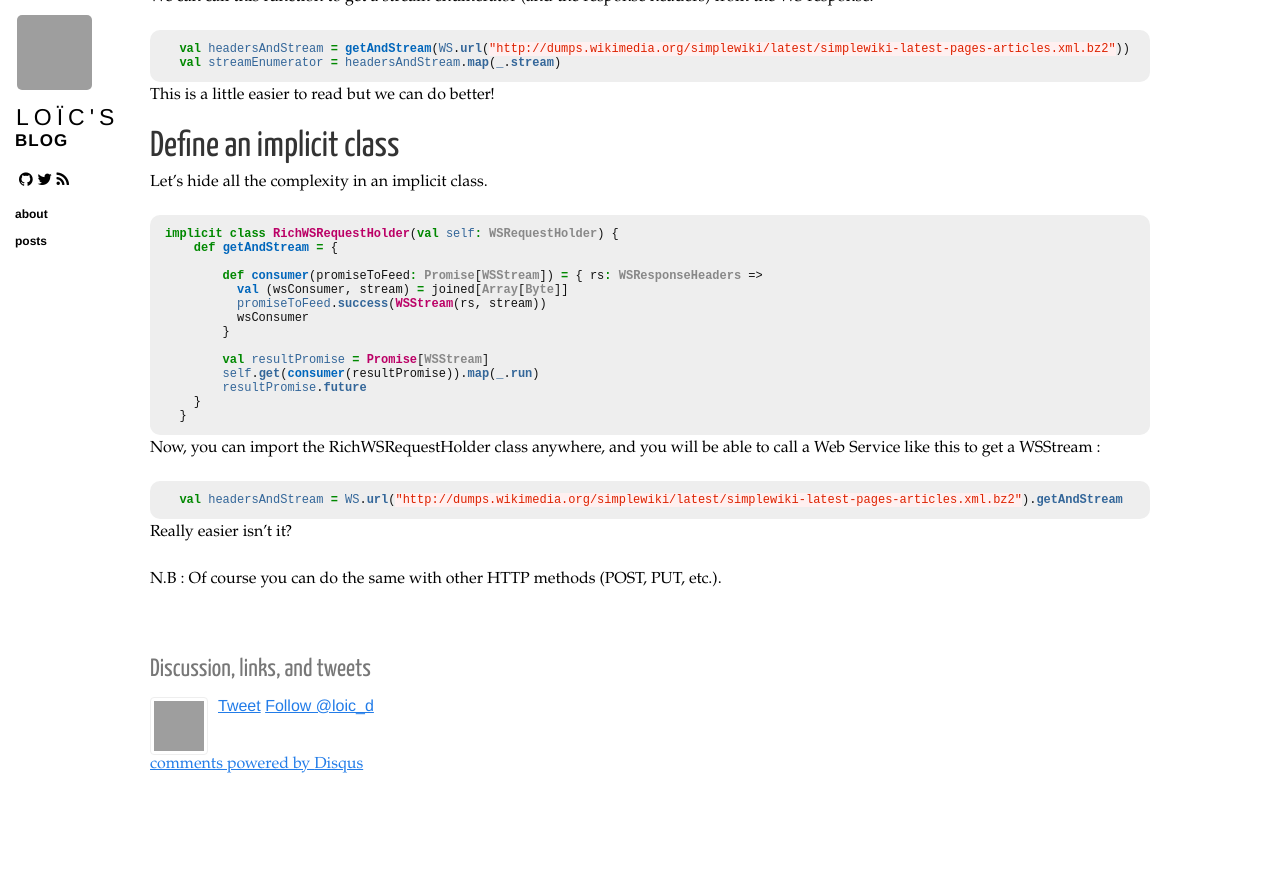
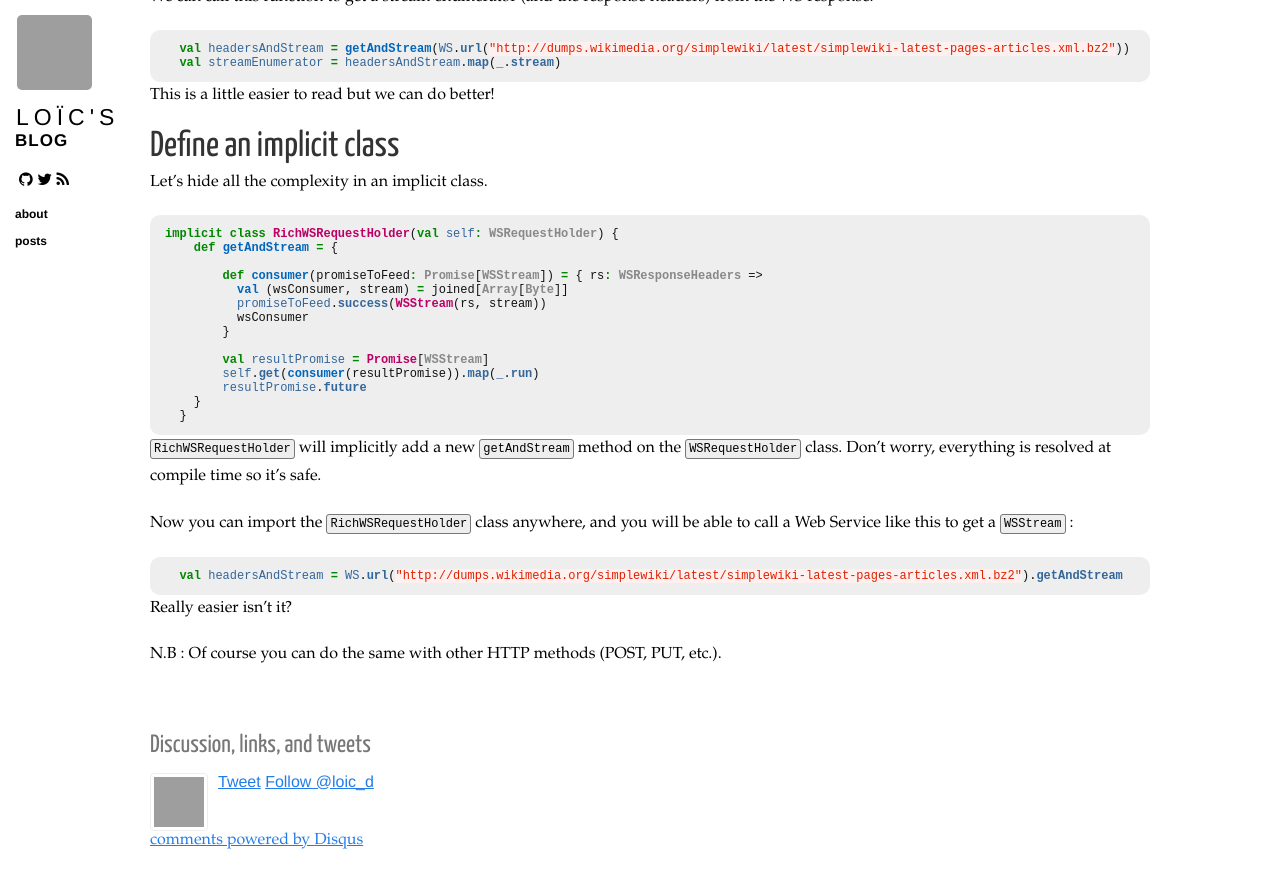
Before and after one commit to loicdescotte/loicdescotte.github.io, a Jekyll site: the page built from _posts/2014-09-12-streaming2.md, in a window 1280 px wide and 900 px high, scrolled down 590 px. Shown: the top 888 px of the window. Built offline with Jekyll 4.4.1, drawn with Linux system fonts in a browser that asks for light colours; nearby versions of some CDN libraries; Markdown is read by kramdown in place of the engine named in the settings; comment, search, counter and statistics services are not loaded; before the commit the page ends 1414 px from its top, so only the background shows below that; grey boxes are pictures that could not be loaded.

Commit message:
improve streaming2

```diff
--- a/_posts/2014-09-12-streaming2.md
+++ b/_posts/2014-09-12-streaming2.md
@@ -4,6 +4,7 @@ title: Streaming and proxying with Play part 2
 tags:
  - Play Framework
  - Scala
+ - Implicit class
  - Streaming
 ---
 
@@ -68,7 +69,10 @@ implicit class RichWSRequestHolder(val self: WSRequestHolder) {
   }
 {% endhighlight %}
 
-Now, you can import the RichWSRequestHolder class anywhere, and you will be able to call a Web Service like this to get a WSStream :
+`RichWSRequestHolder` will implicitly add a new `getAndStream` method on the `WSRequestHolder` class.
+Don't worry, everything is resolved at compile time so it's safe.
+
+Now you can import the `RichWSRequestHolder` class anywhere, and you will be able to call a Web Service like this to get a `WSStream` :
 
 {% highlight scala %}
   val headersAndStream = WS.url("http://dumps.wikimedia.org/simplewiki/latest/simplewiki-latest-pages-articles.xml.bz2").getAndStream
```
